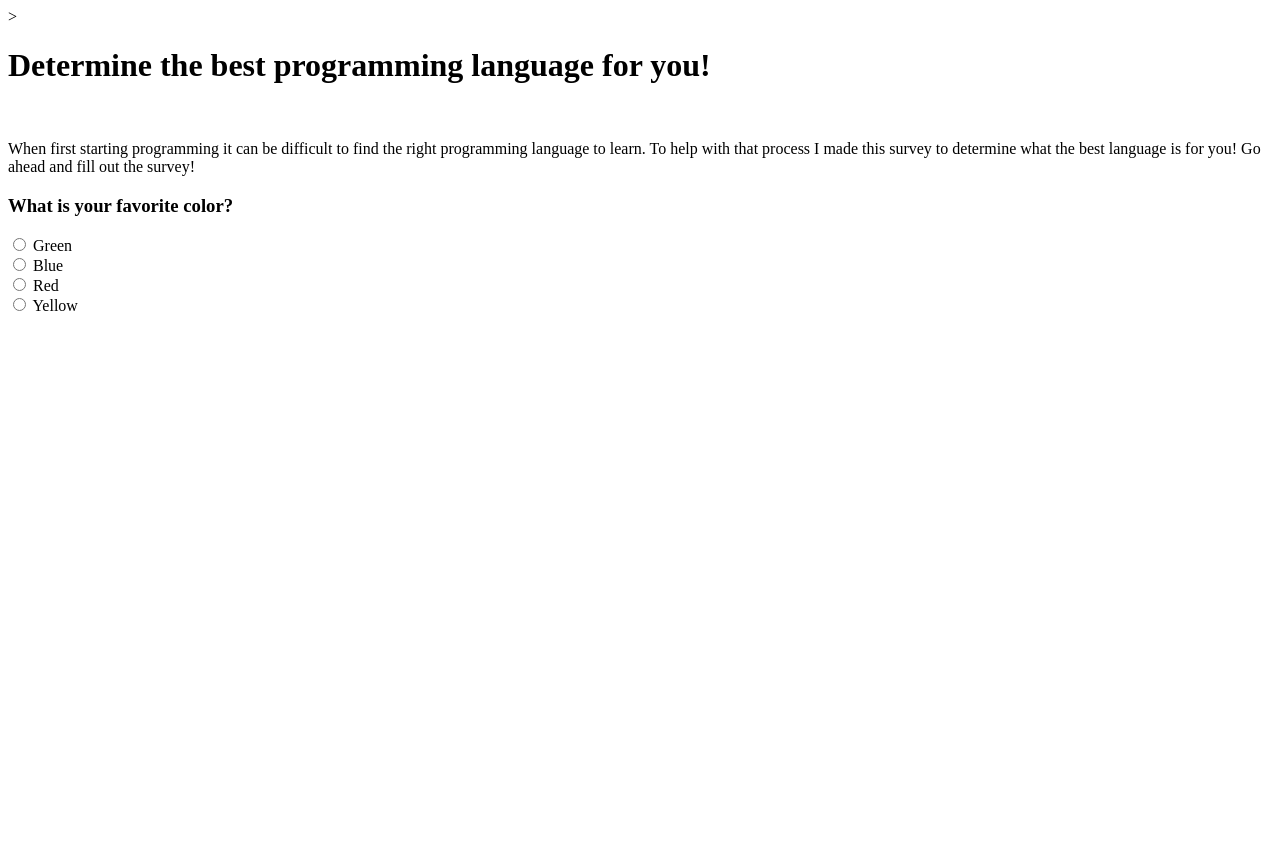
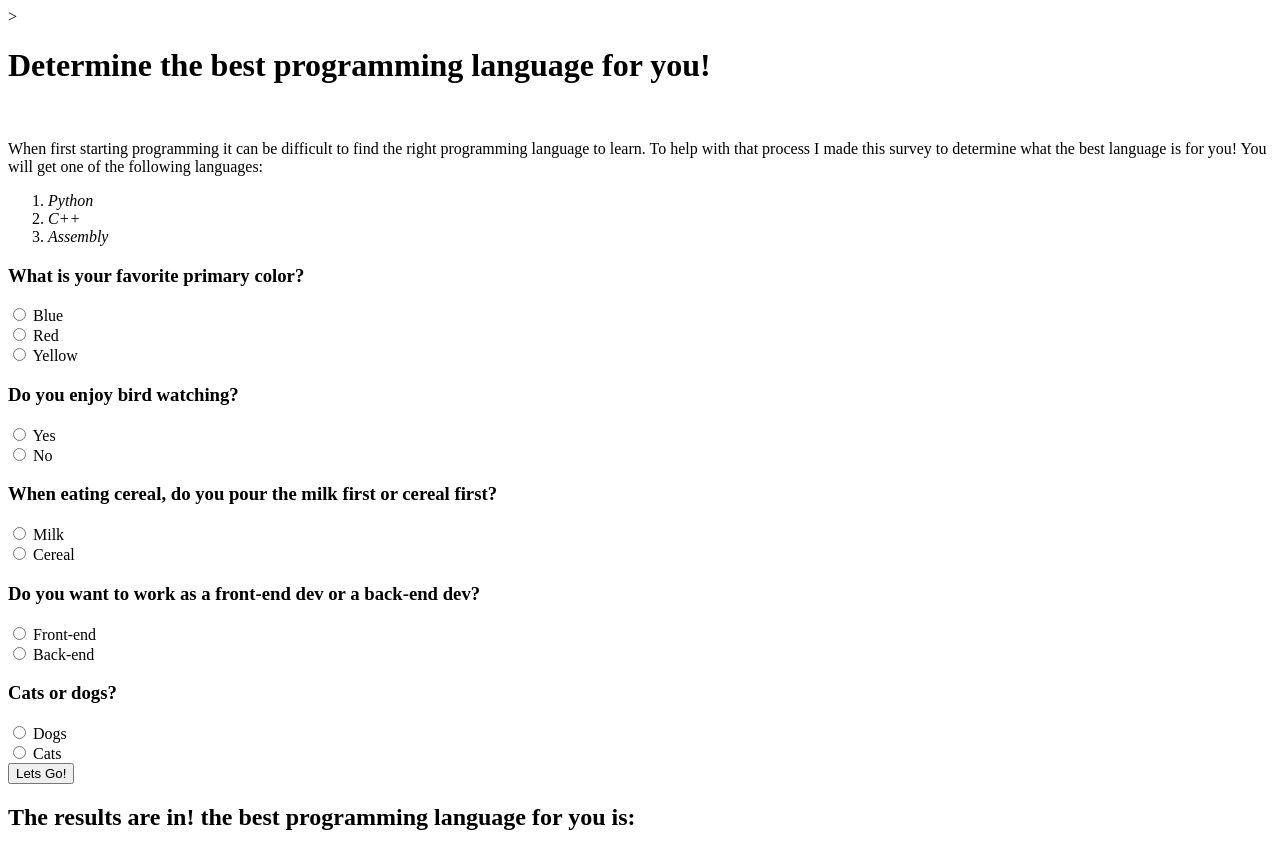
Before and after one commit to DaveMarchuk/choose-language, a plain HTML site: page index.html in a window 1280 px wide. Before the commit the page ends 800 px from the top, so only its background shows below. Drawn offline with Linux system fonts and the light colour scheme.

Commit message:
Completed creating radio forms and an output id. It will allow user to answer the questions, and the results can now be displayed.

```diff
--- a/index.html
+++ b/index.html
@@ -9,14 +9,16 @@
   <h1><strong>Determine the best programming language for you!</strong></h1>
   <br>
   <p>When first starting programming it can be difficult to find the right programming language to learn. To help with that
-    process I made this survey to determine what the best language is for you! Go ahead and fill out the survey!
+    process I made this survey to determine what the best language is for you! You will get one of the following languages:
   </p>
+  <ol>
+    <li><em>Python</em></li>
+    <li><em>C++</em></li>
+    <li><em>Assembly</em></li>
+  </ol>
 
   <form id="survey">
-    <h3 class="survey-desc"><strong>What is your favorite color?</strong></h3>
-    <input type="radio" name="colorFav" value="Green">
-    Green
-    <br>
+    <h3 class="survey-desc"><strong>What is your favorite primary color?</strong></h3>
     <input type="radio" name="colorFav" value="Blue">
     Blue
     <br>
@@ -26,6 +28,40 @@
     <input type="radio" name="colorFav" value="Yellow">
     Yellow
     <br>
+
+    <h3 class="survey-desc"><strong>Do you enjoy bird watching?</strong></h3>
+    <input type="radio" name="birds" value="yes">
+    Yes
+    <br>
+    <input type="radio" name="birds" value="no">
+    No
+
+  <h3 class="survey-desc"><strong>When eating cereal, do you pour the milk first or cereal first?</strong></h3>
+  <input type="radio" name="milkFirst" value="milk">
+    Milk
+  <br>
+  <input type="radio" name="milkFirst" value="cereal">
+  Cereal
+
+  <h3 class="survey-desc"><strong>Do you want to work as a front-end dev or a back-end dev?</strong></h3>
+  <input type="radio" name="devType" value="frontEnd">
+  Front-end
+  <br>
+  <input type="radio" name="devType" value="frontEnd">
+  Back-end
+
+  <h3 class="survey-desc"><strong>Cats or dogs?</strong></h3>
+  <input type="radio" name="pets" value="Dogs">
+  Dogs
+  <br>
+  <input type="radio" name="pets" value="Cats">
+  Cats
+  <br>
+
+  <button type="submit" class="btn">Lets Go!</button>
   </form>
+
+  <h2><strong>The results are in! the best programming language for you is:</strong></h2>
+  <p id="output"></p>
 </body>
 </html>
```
